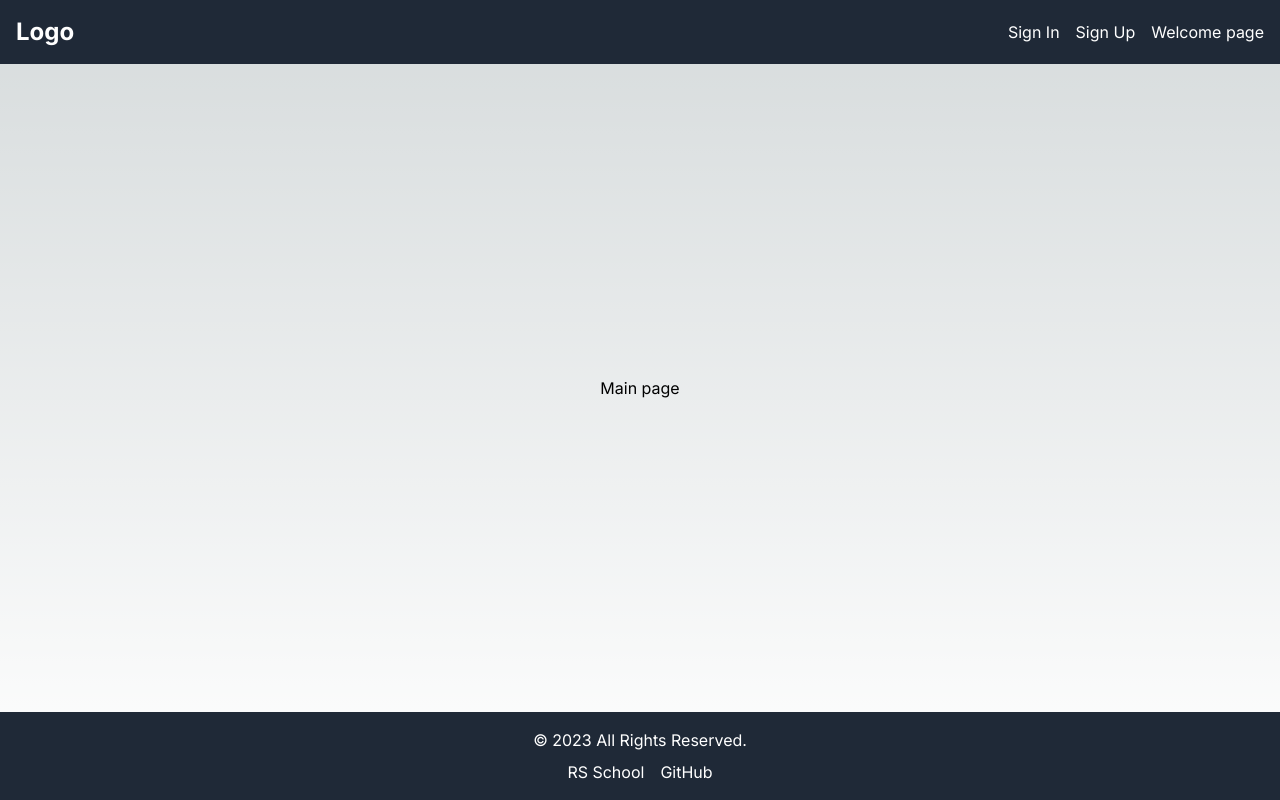
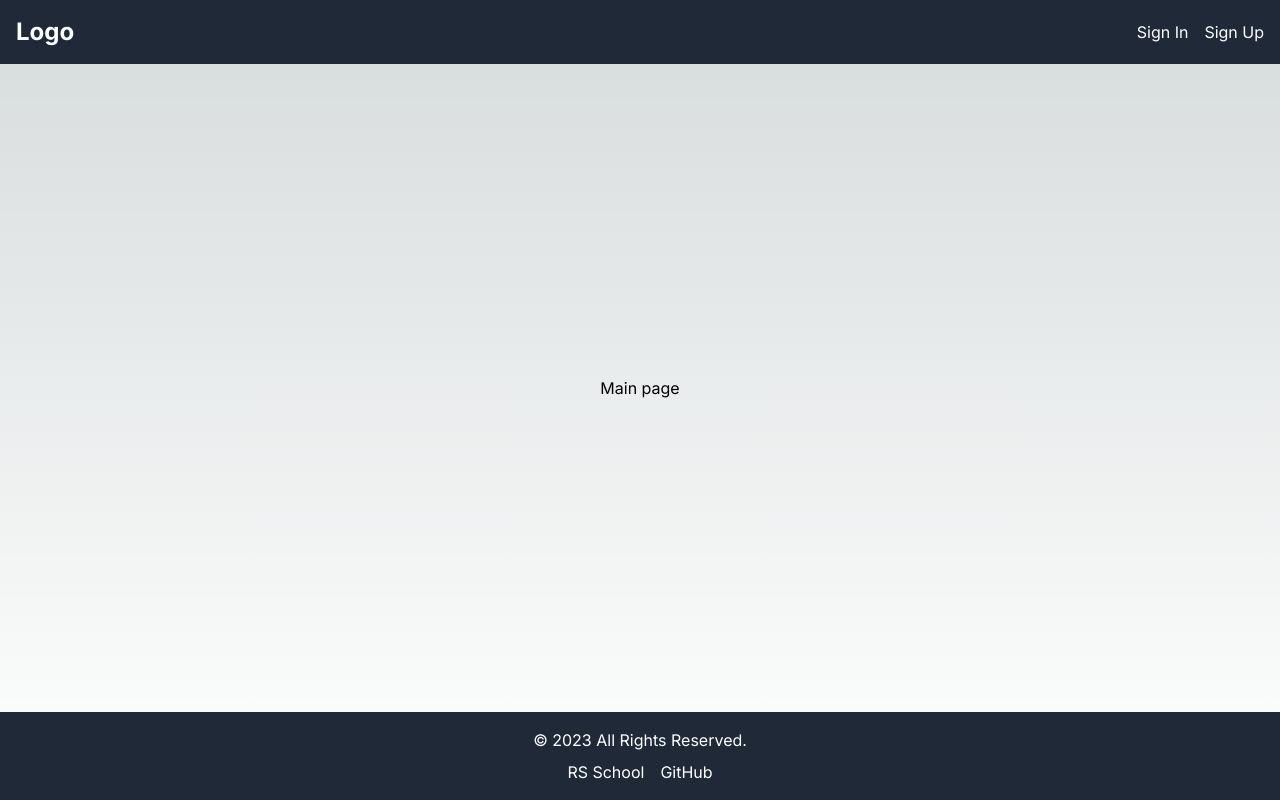
Before and after one commit to aleksem07/graphiql-app, a Next.js app in the folder graphql-app/: page / in a window 1280 px wide. Built offline with nearby package versions, Linux system fonts and the light colour scheme.

Commit message:
fix: fixed header links

```diff
--- a/graphql-app/src/components/header/header.tsx
+++ b/graphql-app/src/components/header/header.tsx
@@ -15,9 +15,6 @@
           <Link href={AppRoutes.SING_UP} className="hover:text-gray-300">
             Sign Up
           </Link>
-          <Link href={AppRoutes.WELCOME} className="hover:text-gray-300">
-            Welcome page
-          </Link>
         </nav>
       </div>
     </header>
```
